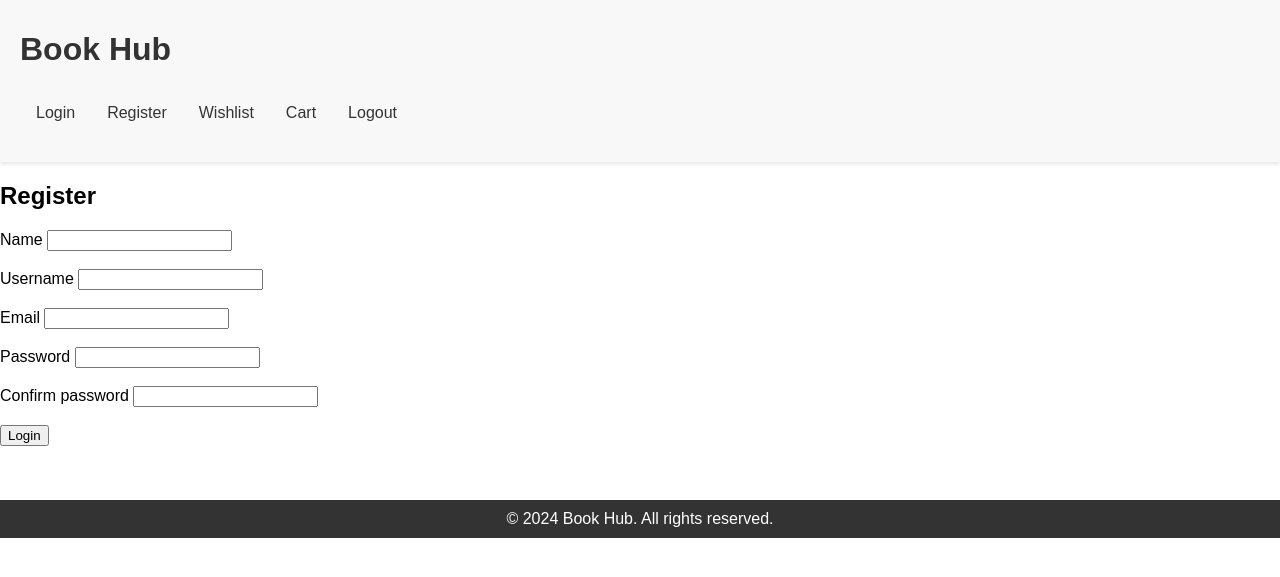
After one commit to rodrigoaraujo9/online-store-in-php, a PHP site: page /register.html in a window 1280 px wide. The commit adds this page. Shown: the top 577 px of the page. Run offline with PHP 8.4, Linux system fonts and the light colour scheme.

Commit message:
eliminei pagina mainpae e pus na mainpage + login e register html

```diff
--- /dev/null
+++ b/register.html
@@ -0,0 +1,65 @@
+<!DOCTYPE html>
+<html lang="en-US">
+  <head>
+    <title>Super Legit News</title>
+    <meta charset="UTF-8">
+    <meta name="viewport" content="width=device-width, initial-scale=1.0">
+    <link href="style.css" rel="stylesheet">
+    <link href="layout.css" rel="stylesheet">
+    <link href="responsive.css" rel="stylesheet">
+    <link href="comments.css" rel="stylesheet">
+    <link href="forms.css" rel="stylesheet">
+  </head>
+  <body>
+    <header>
+        <h1><a href="mainpage.html">Book Hub</a></h1>
+      <nav>
+          <ul>
+              <li><a href="login.html">Login</a></li>
+              <li><a href="register.html">Register</a></li>
+              <li><a href="wishlist.html">Wishlist</a></li>
+              <li><a href="cart.html">Cart</a></li>
+              <li><a href="logout.php">Logout</a></li> <!-- Handle logout functionality with PHP -->
+          </ul>
+      </nav>
+  </header>
+
+    <section id="login">
+      <h1>Register</h1>
+      <form>
+        <label>
+            Name <input type="text" name="name">
+        </label>
+        <br>
+        <br>
+        <label>
+          Username <input type="text" name="username">
+        </label>
+        <br>
+        <br>
+        <label>
+            Email <input type="text" name="email">
+          </label>
+          <br>
+          <br>
+        <label>
+          Password <input type="password" name="password">
+        </label>
+        <br>
+        <br>
+        <label>
+            Confirm password <input type="password" name="password">
+        </label>
+        <br>
+        <br>
+        <button formaction="#" formmethod="post">Login</button>
+      </form>
+    </section>
+    <br>
+    <br>
+    <br>
+    <footer>
+      <p>&copy; 2024 Book Hub. All rights reserved.</p>
+  </footer>
+  </body>
+</html>
--- a/style.css
+++ b/style.css
@@ -16,6 +16,12 @@ header {
 header h1 {
     color: #333;
 }
+
+header h1 a {
+    text-decoration: none;
+    color: #333;
+}
+
 
 nav ul {
     list-style: none;
```
Also changed, not shown: login.html (added, +46 -0 lines), mainpage.html (renamed from mainpae.html, +6 -6 lines), main2.html (deleted), 1 other file.
